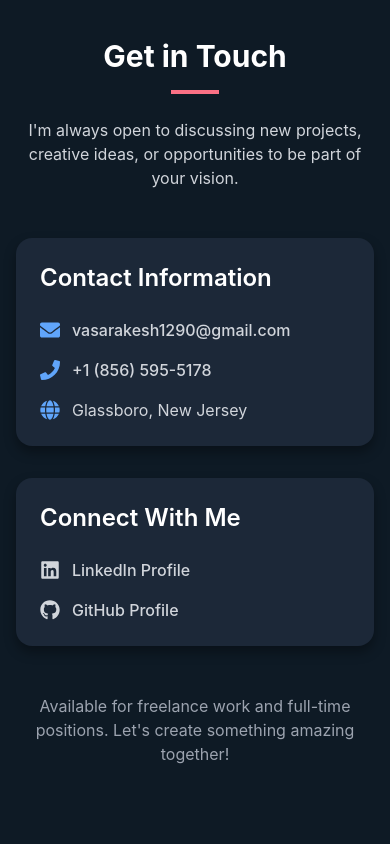
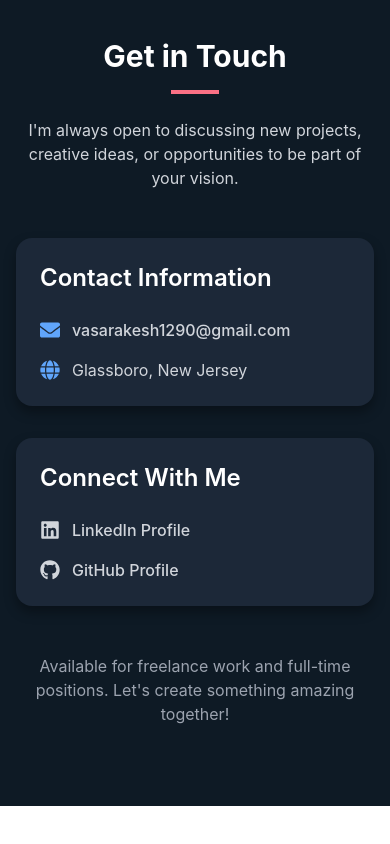
Before and after one commit to vasarakesh/portfolio_rakeshvasa, a React (Vite) app: page / in a window 390 px wide. Shown: the part 4702-5546 px from the top of the page. After the commit the page ends 5508 px from the top, so only its background shows below. Built offline with nearby package versions, Linux system fonts and the light colour scheme.

Commit message:
Update portfolio: Add Network Administrator role at CGPC Solutions and remove phone number

```diff
--- a/src/App.jsx
+++ b/src/App.jsx
@@ -17,6 +17,17 @@ const navigation = [
 ];
 
 const experience = [
+  {
+    title: 'Network Administrator',
+    company: 'CGPC Solutions',
+    location: 'Philadelphia',
+    period: 'Present',
+    points: [
+      'Configure firewalls, servers, and routers; setup and maintain network infrastructure',
+      'Handle backups and configure backup systems including Synology NAS backups',
+      'Maintain and monitor cybersecurity incidents and handle everyday IT tickets',
+    ],
+  },
   {
     title: 'ACSUS lab researcher',
     company: 'Rowan University',
--- a/src/components/Contact.jsx
+++ b/src/components/Contact.jsx
@@ -1,5 +1,5 @@
 import React, { useEffect } from 'react';
-import { FaEnvelope, FaPhone, FaGlobe, FaLinkedin, FaGithub } from 'react-icons/fa';
+import { FaEnvelope, FaGlobe, FaLinkedin, FaGithub } from 'react-icons/fa';
 import AOS from 'aos';
 import 'aos/dist/aos.css';
 
@@ -36,15 +36,6 @@ const Contact = () => {
                   className="text-gray-300 hover:text-blue-400 transition-colors"
                 >
                   vasarakesh1290@gmail.com
-                </a>
-              </div>
-              <div className="flex items-center space-x-3">
-                <FaPhone className="w-5 h-5 text-blue-400" />
-                <a
-                  href="tel:+18565955178"
-                  className="text-gray-300 hover:text-blue-400 transition-colors"
-                >
-                  +1 (856) 595-5178
                 </a>
               </div>
               <div className="flex items-center space-x-3">
```
